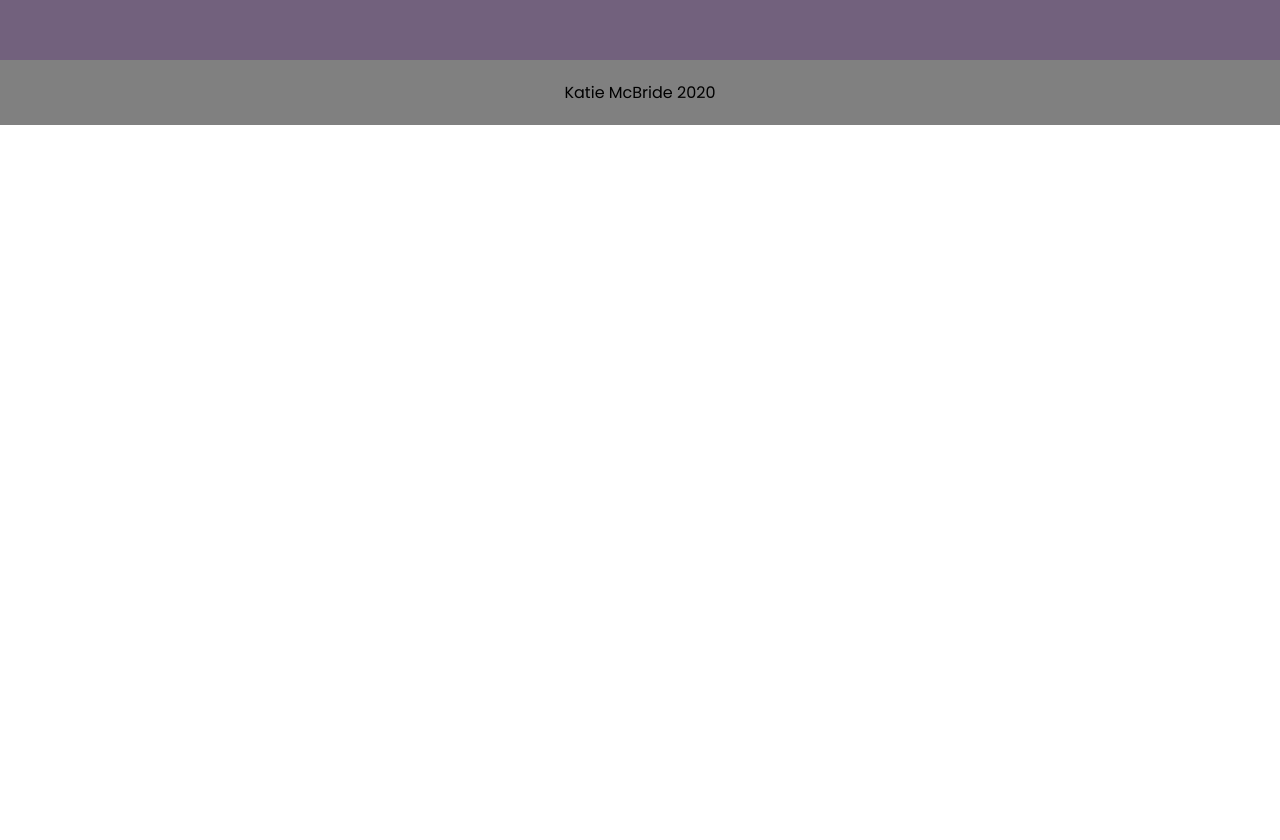
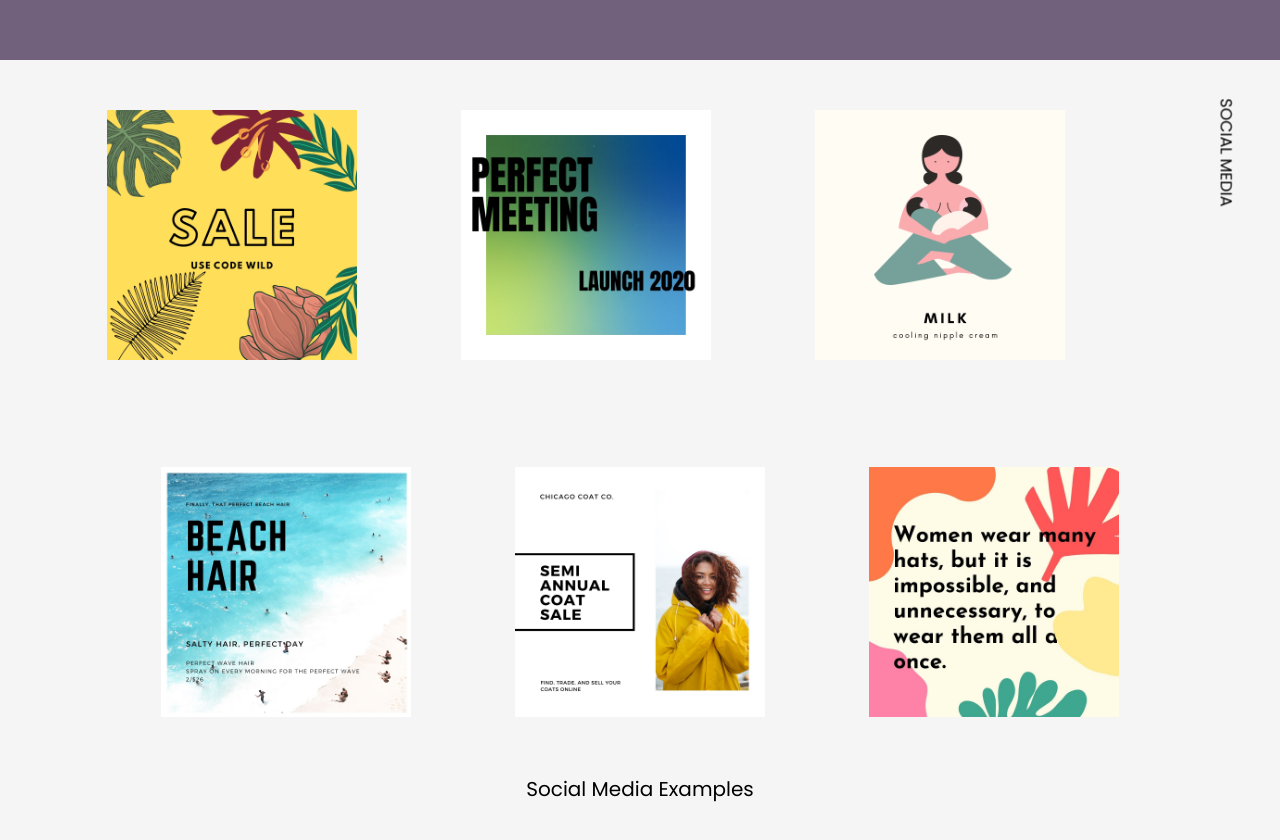
Before and after one commit to KatieMcbride/scroll, a plain HTML site: page index.html in a window 1280 px wide. Shown: the part 3940-4780 px from the top of the page. Before the commit the page ends 4065 px from the top, so only its background shows below. Drawn offline with Linux system fonts and the light colour scheme; a web font is replaced by a local one.

Commit message:
added social media

```diff
--- a/index.html
+++ b/index.html
@@ -34,7 +34,7 @@
            class="txt-rotate"
            data-period="2000"
            style="color: red;"
-           data-rotate='[ "full-stack web developer.", "user designer.", "front end designer.", "back end database developer.", "student." ]'></span>
+           data-rotate='[ "full-stack web developer.", "user designer.", "front end designer.", "back end database developer.", "social media manager." ]'></span>
           </h1>
     </div>
 
@@ -163,14 +163,26 @@
   </div>
 
 
-  <!-- <div class="full-height-6" id="section6">
+  <div class="full-height-6" id="section6">
+    <a style="cursor:pointer" class="nav-link about learn" href="beer.html">SOCIAL MEDIA</a>
+    <div>
+    <img src="img/BOGO.jpg" class="image-social">
+    <img src="img/Perfect Meeting.jpg" class="image-social">
+    <img src="img/milk.jpg" class="image-social">
+    </div>
+    <div>
+      <img src="img/RLooking for a place to drink_.jpg" class="image-social">
+      <img src="img/COAT.jpg" class="image-social">
+      <img src="img/Women wear many hats, but it is impossible, and unnecessary, to wear them all at once..jpg" class="image-social">
+      </div>
+    <div class="MHS"> Social Media Examples</div>
 
-  </div> -->
+  </div>
 
 
 </body>
 
-<footer>
+<!-- <footer>
   Katie McBride 2020
-</footer>
+</footer> -->
 </html>
--- a/style.css
+++ b/style.css
@@ -70,7 +70,7 @@ a:active {
 
 .full-height-6 {
     height: 100%;
-    background: white;
+    background: whitesmoke;
 }
 
 
@@ -310,6 +310,9 @@ nav p:nth-child(2) {
   font-size: 30px;
 }
 
+.MHS{
+  font-size: 20px;
+}
 .me{
     background-color: #e6e6fa;
 }
@@ -1027,3 +1030,15 @@ footer{
     border: 3px solid grey;
     transform: scale(0.8) rotateZ(90deg);
 }
+
+
+/* SOCIAL */
+
+.image-social{
+  height: 250px;
+  width: 250px;
+  /* display: block; */
+  /* margin: auto; */
+  z-index:2;
+  padding: 50px;
+}
```
Also changed, not shown: img/BOGO.jpg (added), img/COAT.jpg (added), img/Perfect Meeting.jpg (added), img/RLooking for a place to drink_.jpg (added), img/Women wear many hats, but it is impossible, and unnecessary, to wear them all at once..jpg (added), img/milk.jpg (added), 2 other files.
